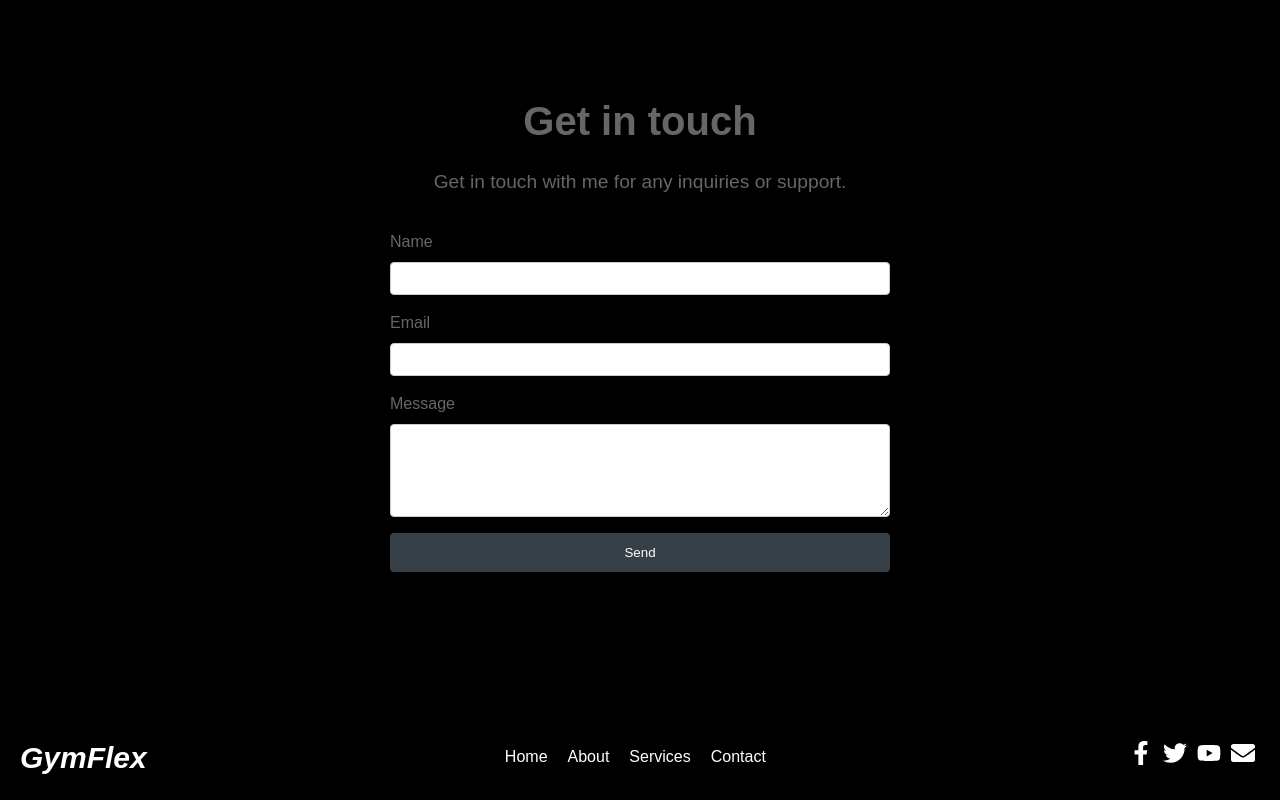
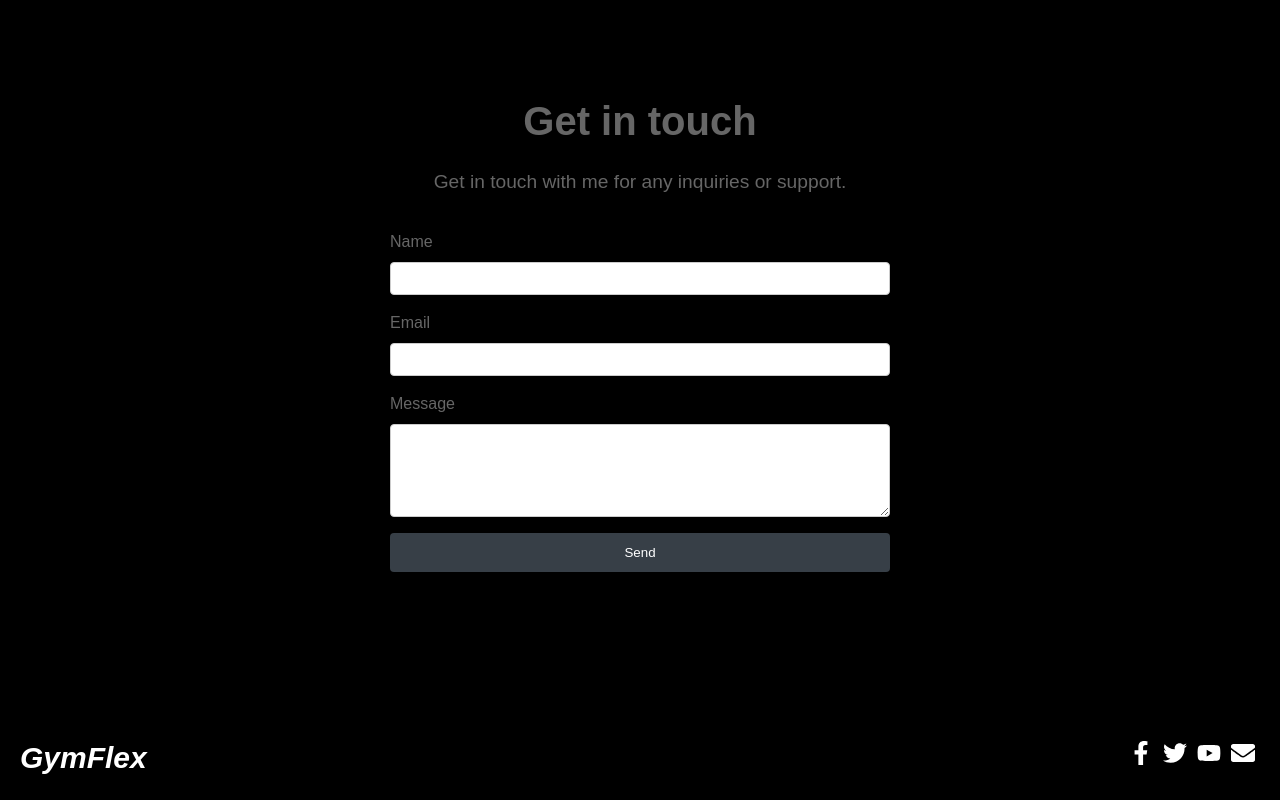
Before and after one commit to MohauMushi/Gym-Website, a React (Vite) app: page / in a window 1280 px wide. Shown: the part 2837-3637 px from the top of the page. Built offline with nearby package versions, Linux system fonts and the light colour scheme.

Commit message:
Commented out footer links section

```diff
--- a/src/Components/Footer/Footer.jsx
+++ b/src/Components/Footer/Footer.jsx
@@ -9,12 +9,12 @@
         <div className="footer-logo">
           GymFlex
         </div>
-        <div className="footer-links">
+        {/* <div className="footer-links">
           <a href="#home">Home</a>
           <a href="#about">About</a>
           <a href="#services">Services</a>
           <a href="#contact">Contact</a>
-        </div>
+        </div> */}
         <div className="social-icons">
           <a href="https://www.facebook.com"><FaFacebookF /></a>
           <a href="https://www.twitter.com"><FaTwitter /></a>
```
